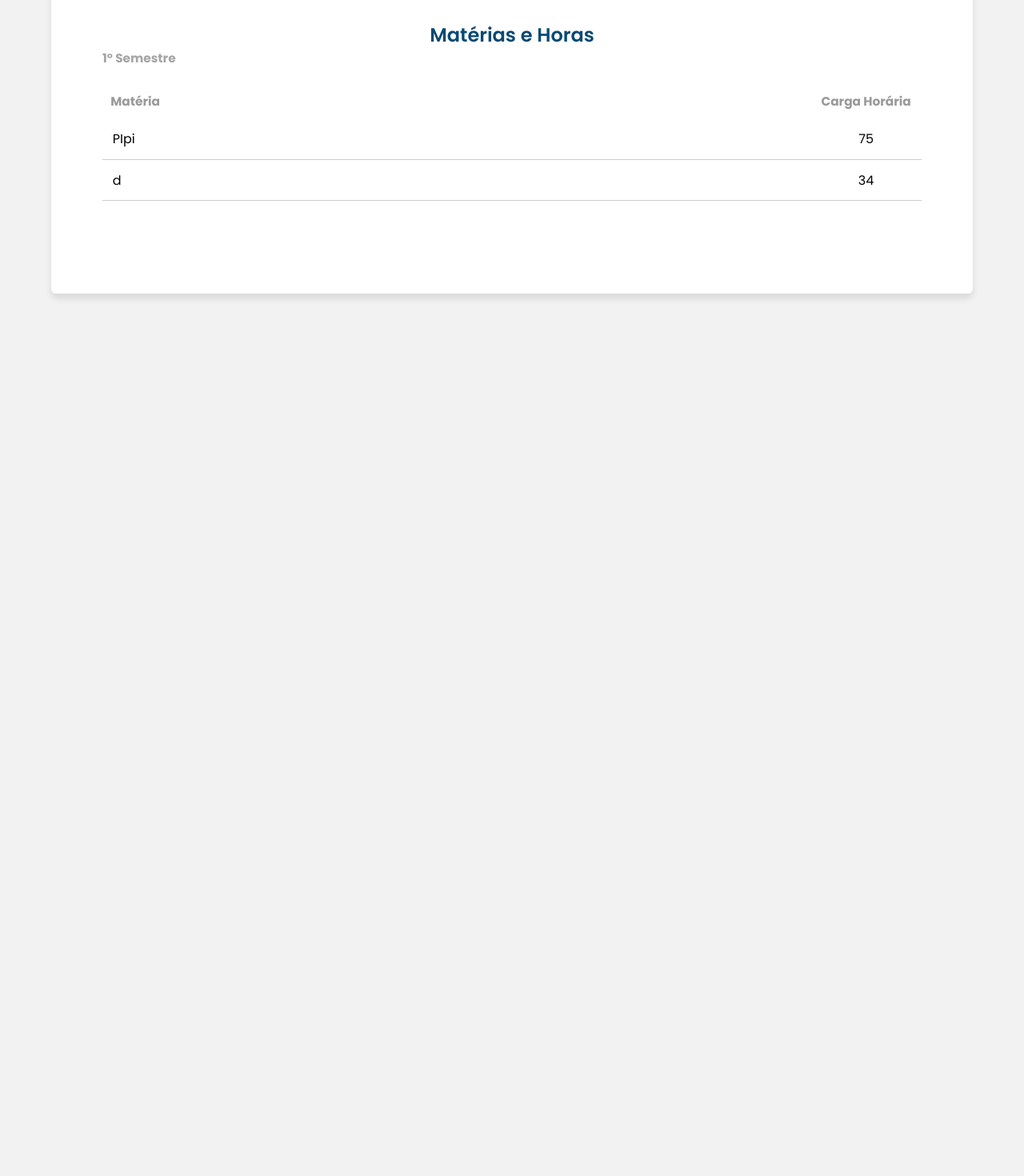
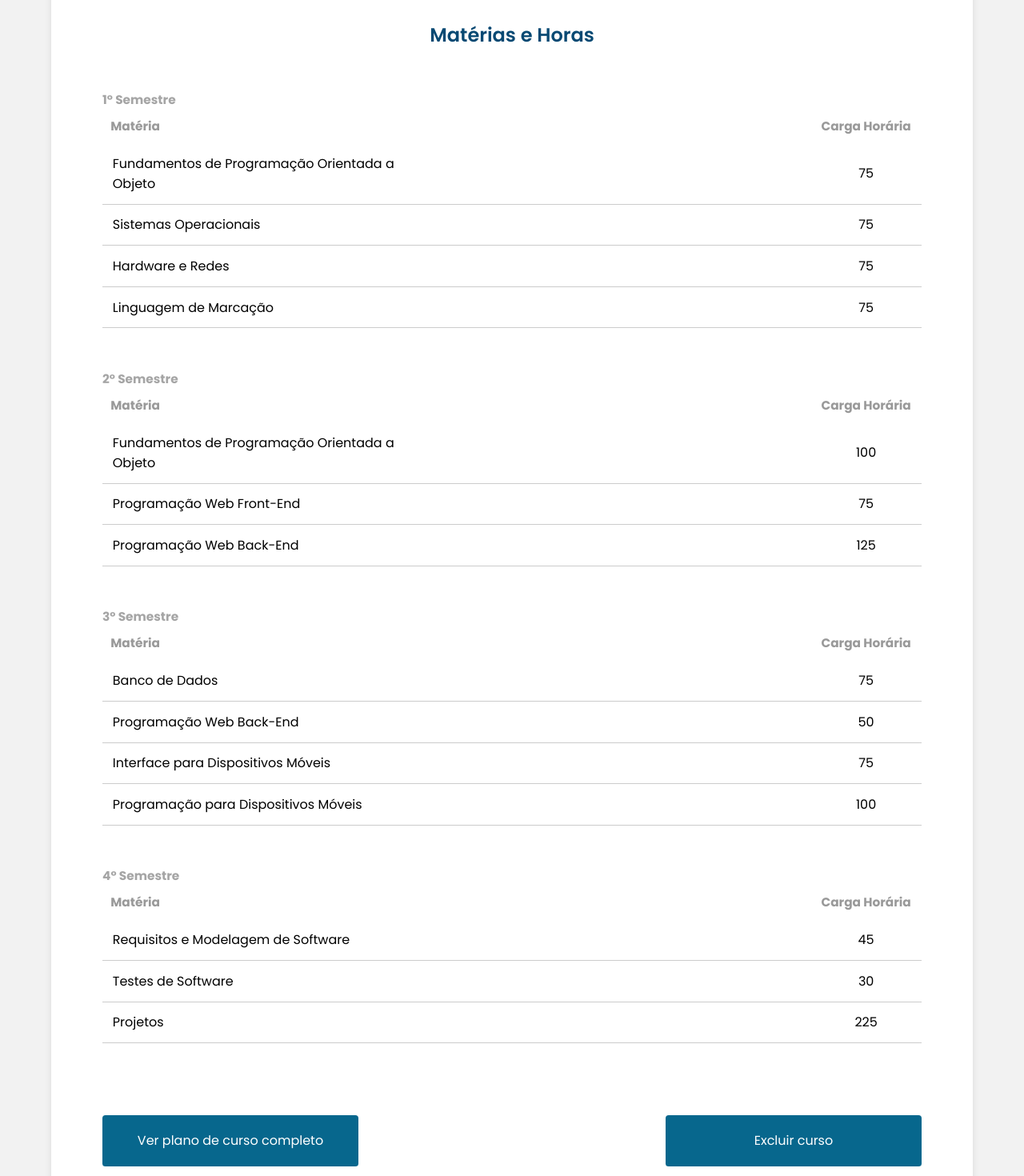
Before and after one commit to larissacoelho21/PlanneEdu-FrontEnd, a React (Vite) app in the folder PlanneEdu_Front/: page /addcurso in a window 1280 px wide. Shown: the part 900-2370 px from the top of the page at 80% size. Before the commit the page ends 1318 px from the top, so only its background shows below. Built offline with nearby package versions, Linux system fonts and the light colour scheme.

Commit message:
Arrumando página de adição de curso.

```diff
--- a/PlanneEdu_Front/src/Components/TableSubjects/TableSubjects.css
+++ /dev/null
@@ -1,36 +0,0 @@
-.table-infos-grid {
-  width: 100%;
-  margin-bottom: 5%;
-}
-
-.table-infos-grid th {
-  font-size: 1.2vw;
-  color: rgba(0, 0, 0, 0.4);
-}
-
-.table-infos-grid td {
-  background: #fff;
-}
-
-.table-infos-grid th,
-.table-infos-grid td {
-  text-align: center;
-  border: none;
-}
-
-.table-infos-grid td {
-  border-bottom: 0.15vw rgba(0, 0, 0, 0.2) solid;
-}
-
-.table-infos-grid th:nth-child(1),
-.table-infos-grid td:nth-child(1) {
-  width: 40%;
-  text-align: left;
-}
-
-.table-infos-grid th:nth-child(2),
-.table-infos-grid td:nth-child(2) {
-  text-align: center;
-  padding-right: 1vw;
-  padding-left: 47.7%;
-}
--- a/PlanneEdu_Front/src/Components/TableSubjects/TableSubjects.tsx
+++ /dev/null
@@ -1,47 +0,0 @@
-import "../TableSubjects/TableSubjects.css";
-
-interface TableProps {
-  semesterTable: number;
-  subjectTable: string;
-  workloadTable: number;
-  subjectTable2: string;
-  workloadTable2: number;
-}
-
-export function TableSubjects({
-  semesterTable,
-  subjectTable,
-  workloadTable,
-  subjectTable2,
-  workloadTable2
-}: TableProps) {
-  return (
-    <div className="subjects-and-hourr">
-      <div className="table-grid-hours">
-        <div className="forms-grid-hours">
-          <div className="semester-grid">
-            <h2 style={{ marginBottom: "2%" }}>{semesterTable}° Semestre</h2>
-            <table className="table-infos-grid">
-              <thead>
-                <tr>
-                  <th>Matéria</th>
-                  <th>Carga Horária</th>
-                </tr>
-              </thead>
-              <tbody>
-                <tr>
-                  <td>{subjectTable}</td>
-                  <td>{workloadTable}</td>
-                </tr>
-                <tr>
-                  <td>{subjectTable2}</td>
-                  <td>{workloadTable2}</td>
-                </tr>
-              </tbody>
-            </table>
-          </div>
-        </div>
-      </div>
-    </div>
-  );
-}
--- a/PlanneEdu_Front/src/Css/Opp/AddCourse.css
+++ b/PlanneEdu_Front/src/Css/Opp/AddCourse.css
@@ -86,140 +86,81 @@
 }
 
 /* ===== Tabelas de Informações ===== */
-
-
-/* ===== Popup de Edição ===== */
-.popup-overlay,
-.popup-overlay-delete {
-  position: fixed;
-  top: 0;
-  left: 0;
-  right: 0;
-  bottom: 0;
-  display: flex;
-  justify-content: center;
-  align-items: center;
-  background: rgba(0, 0, 0, 0.5);
-  z-index: 1000;
+.table-infos-grid {
+  width: 100%;
+  margin-bottom: 5%;
 }
 
-.popup-edit,
-.message-delete-course {
-  position: relative;
-  display: flex;
-  flex-direction: column;
-  justify-content: center;
-  gap: 2vw;
-  width: 40vw;
-  height: 70vh;
-  padding: 2vw 5vw;
-  background: #fff;
-  border-radius: 0.5vw;
-  box-shadow: 0 2px 10px rgba(0, 0, 0, 0.2);
-  z-index: 1001;
-  overflow: auto;
+.table-infos-grid th {
+  font-size: 1.2vw;
+  color: rgba(0, 0, 0, 0.4);
 }
 
-.popup-edit h2 {
-  margin: 0 auto;
-  color: var(--blue-one);
+.table-infos-grid td {
+  background: #fff;
 }
 
-.popup-edit {
-  display: flex;
-  flex-direction: column;
-  gap: 2.5vw;
+.table-infos-grid th,
+.table-infos-grid td {
+  text-align: center;
+  border: none;
 }
 
-.popup-edit select {
-  width: 100%;
-  font-size: 1.2vw;
-  border: none;
-  border-bottom: 0.2vw solid rgba(0, 0, 0, 0.2);
+.table-infos-grid td {
+  border-bottom: 0.15vw rgba(0, 0, 0, 0.2) solid;
 }
 
-/* ===== Botões de Edição ===== */
-.edit-btns {
-  display: flex;
-  gap: 2vw;
-  justify-content: center;
-  margin-top: 1.5vw;
+.table-infos-grid th:nth-child(1),
+.table-infos-grid td:nth-child(1) {
+  width: 40%;
+  text-align: left;
 }
 
-.edit-btns button {
-  border: 2px solid var(--blue-two);
-  padding: 0.6vw 1vw;
-  border-radius: 0.5vh;
-  background: var(--blue-two);
-  color: var(--white);
-  cursor: pointer;
-  transition: 0.3s ease-in-out;
-}
-
-.edit-btns button:hover {
-  background: none;
-  color: var(--blue-two);
+.table-infos-grid th:nth-child(2),
+.table-infos-grid td:nth-child(2) {
+  text-align: center;
+  padding-right: 1vw;
+  padding-left: 47.7%;
 }
 
 /* ===== Inputs e Campos de Seleção ===== */
-.inputs-edit {
-  display: flex;
-  flex-direction: column;
-  gap: 2.5vw;
-}
-
-.inputs-edit select {
-  font-size: 1.2vw;
-  border: none;
-  border-bottom: 0.2vw solid rgba(0, 0, 0, 0.2);
-}
-
-.inputs-edit label {
-  float: left;
-  font-size: 1.2vw;
-  color: var(--gray-two);
-}
-
-.inputs-edit option:hover {
-  background: rgba(7, 73, 115, 0.2);
-}
-
-.grid-table select {
-  border: transparent;
-  border-bottom: solid 2px var(--gray-one);
-}
-
 .semester-grid h2 {
   text-align: start;
   font-size: 1.2vw;
   color: var(--gray-two);
 }
 
-/* ===== Estilos para Inputs de Número ===== */
-input[type="number"]::-webkit-inner-spin-button,
-input[type="number"]::-webkit-outer-spin-button {
-  -webkit-appearance: none;
-}
 
 /* ===== PopUp Delete ===== */
 .message-delete-course {
   display: flex;
-  gap: 0.5vw;
+  flex-direction: column;
+  justify-content: center;
+  align-items: center;
+  width: 45%;
+  height: 55%;
+  background: #fff;
+  border-radius: 0.5vw;
+  box-shadow: 0 2px 10px rgba(0, 0, 0, 0.2);
+  z-index: 1001;
+  overflow: auto;
+  text-align: center;
 }
 
 .message-delete-course h1 {
   color: var(--blue-one);
-  font-size: 3vw;
+  font-size: 2.5vw;
 }
 
 .message-delete-course h2 {
   font-size: 1.6vw;
-  margin-bottom: 3%;
+  margin-bottom: 2%;
 }
 
 .message-delete-course h3 {
   font-size: 1.5vw;
   font-weight: 400;
+  width: 75%;
 }
 
 /* ===== Botão para Visualizar Turma ===== */
@@ -227,8 +168,8 @@ input[type="number"]::-webkit-outer-spin-button {
   display: flex;
   justify-content: center;
   align-items: center;
-  width: 20vw;
-  height: 10vh;
+  width: 30%;
+  height: 15%;
   background-color: var(--blue-one);
   margin: 0 auto;
   border-radius: 0.5vw;
@@ -239,3 +180,23 @@ input[type="number"]::-webkit-outer-spin-button {
 .button-view-class a {
   color: var(--white);
 }
+
+
+.buttons-addcourse{
+  display: flex;
+  justify-content: space-between;
+}
+
+.buttons-addcourse button,
+.buttons-addcourse a{
+  display: flex;
+  justify-content: center;
+  align-items: center ;
+  width: 20rem;
+  height: 4rem;
+  border: transparent;
+  background-color: var(--blue-two);
+  color: var(--white);
+  border-radius: .3vw;
+  font-size: 1rem;
+}
--- a/PlanneEdu_Front/src/Pages/Opp/AddCourse.tsx
+++ b/PlanneEdu_Front/src/Pages/Opp/AddCourse.tsx
@@ -2,7 +2,7 @@ import { SubNavbar } from "../../Components/SubNavbar/SubNavbar";
 import "../../Css/Opp/AddCourse.css";
 import { IntroForms } from "../../Components/IntroForms/IntroForms";
 import { useState } from "react";
-import { TableSubjects } from "../../Components/TableSubjects/TableSubjects";
+import { Link } from "react-router-dom";
 
 export function AddCourse() {
   // PopUp deletar curso
@@ -79,17 +79,159 @@ export function AddCourse() {
           </div>
           <div className="subjects-and-hours">
             <h1>Matérias e Horas</h1>
-            <TableSubjects
-              semesterTable={1}
-              subjectTable="PIpi"
-              workloadTable={75}
-              subjectTable2="d"
-              workloadTable2={34}
-            />
+            <div className="subjects-and-hourr">
+              <div className="table-grid-hours">
+                <div className="forms-grid-hours">
+                  <div className="semester-grid">
+                    <h2 style={{ marginTop: "5%" }}>1° Semestre</h2>
+                    <table className="table-infos-grid">
+                      <thead>
+                        <tr>
+                          <th>Matéria</th>
+                          <th>Carga Horária</th>
+                        </tr>
+                      </thead>
+                      <tbody>
+                        <tr>
+                          <td>Fundamentos de Programação Orientada a Objeto</td>
+                          <td>75</td>
+                        </tr>
+                        <tr>
+                          <td>Sistemas Operacionais</td>
+                          <td>75</td>
+                        </tr>
+                        <tr>
+                          <td>Hardware e Redes</td>
+                          <td>75</td>
+                        </tr>
+                        <tr>
+                          <td>Linguagem de Marcação</td>
+                          <td>75</td>
+                        </tr>
+                      </tbody>
+                    </table>
+                  </div>
+
+                  <div className="semester-grid">
+                    <h2>2° Semestre</h2>
+                    <table className="table-infos-grid">
+                      <thead>
+                        <tr>
+                          <th>Matéria</th>
+                          <th>Carga Horária</th>
+                        </tr>
+                      </thead>
+                      <tbody>
+                        <tr>
+                          <td>Fundamentos de Programação Orientada a Objeto</td>
+                          <td>100</td>
+                        </tr>
+                        <tr>
+                          <td>Programação Web Front-End</td>
+                          <td>75</td>
+                        </tr>
+                        <tr>
+                          <td>Programação Web Back-End</td>
+                          <td>125</td>
+                        </tr>
+                      </tbody>
+                    </table>
+                  </div>
+
+                  <div className="semester-grid">
+                    <h2>3° Semestre</h2>
+                    <table className="table-infos-grid">
+                      <thead>
+                        <tr>
+                          <th>Matéria</th>
+                          <th>Carga Horária</th>
+                        </tr>
+                      </thead>
+                      <tbody>
+                        <tr>
+                          <td>Banco de Dados</td>
+                          <td>75</td>
+                        </tr>
+                        <tr>
+                          <td>Programação Web Back-End</td>
+                          <td>50</td>
+                        </tr>
+                        <tr>
+                          <td>Interface para Dispositivos Móveis</td>
+                          <td>75</td>
+                        </tr>
+                        <tr>
+                          <td>Programação para Dispositivos Móveis</td>
+                          <td>100</td>
+                        </tr>
+                      </tbody>
+                    </table>
+                  </div>
+
+                  <div className="semester-grid">
+                    <h2>4° Semestre</h2>
+                    <table className="table-infos-grid">
+                      <thead>
+                        <tr>
+                          <th>Matéria</th>
+                          <th>Carga Horária</th>
+                        </tr>
+                      </thead>
+                      <tbody>
+                        <tr>
+                          <td>Requisitos e Modelagem de Software</td>
+                          <td>45</td>
+                        </tr>
+                        <tr>
+                          <td>Testes de Software</td>
+                          <td>30</td>
+                        </tr>
+                        <tr>
+                          <td>Projetos</td>
+                          <td>225</td>
+                        </tr>
+                      </tbody>
+                    </table>
+                  </div>
+                </div>
+              </div>
+            </div>
           </div>
 
+          <div className="buttons-addcourse">
+            <Link to="/planocursoopp">
+              Ver plano de curso completo
+            </Link>
+            <button
+              onClick={(e) => {
+                e.preventDefault();
+                togglePopUpDelete();
+              }}
+            >
+              Excluir curso
+            </button>
+          </div>
         </div>
       </form>
+
+      {showPopUpDelete && (
+        <div className="overlay" onClick={togglePopUpDelete}>
+          <div className="message-delete-course">
+            <h1>AVISO!</h1>
+            <h2>Não foi possível excluir o curso</h2>
+            <h3>
+              Existem <span style={{color: "var(--blue-one)", fontWeight: "bold"}}>5</span> turmas atribuídas a ele. Por favor, remova as turmas
+              associadas antes de tentar excluir o curso.
+            </h3>
+
+            <div className="button-view-class">
+              <Link to="/cursosopp">
+                Ver minhas turmas
+              </Link>
+            </div>
+          </div>
+        </div>
+      )}
     </section>
   );
 }
```
